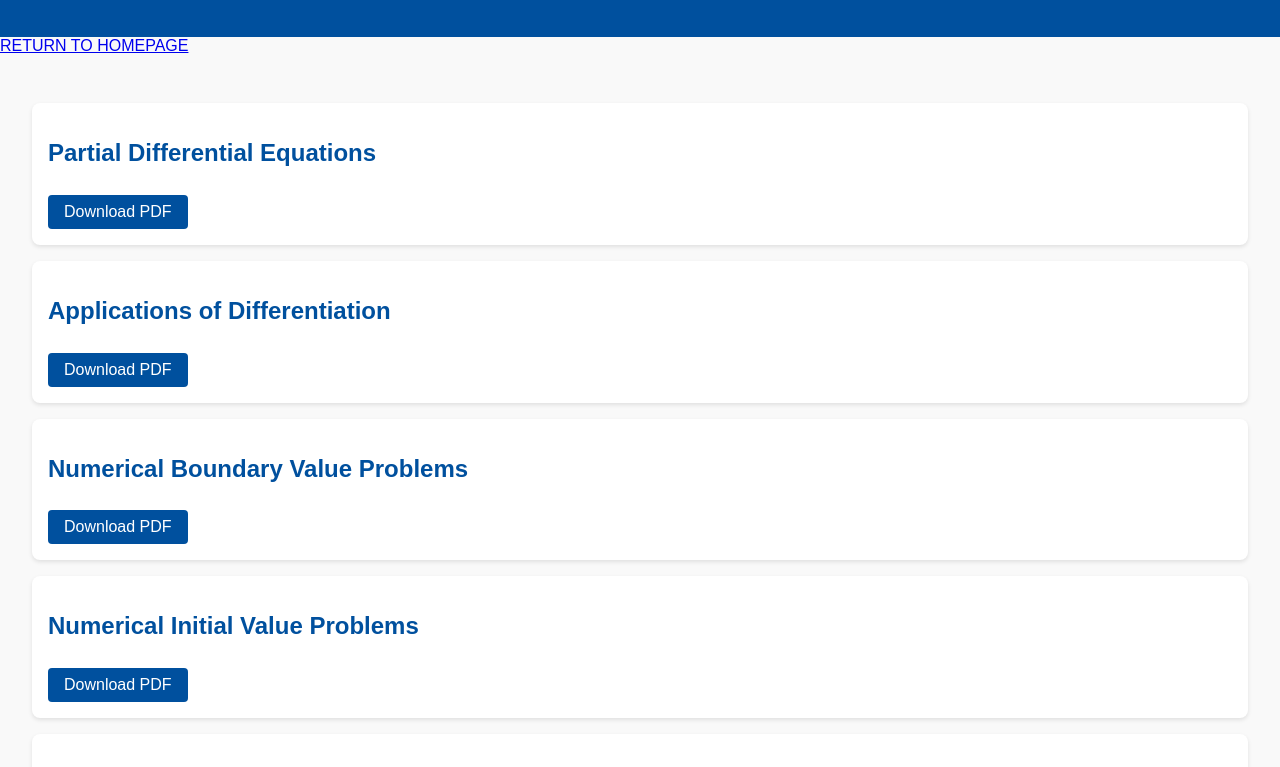
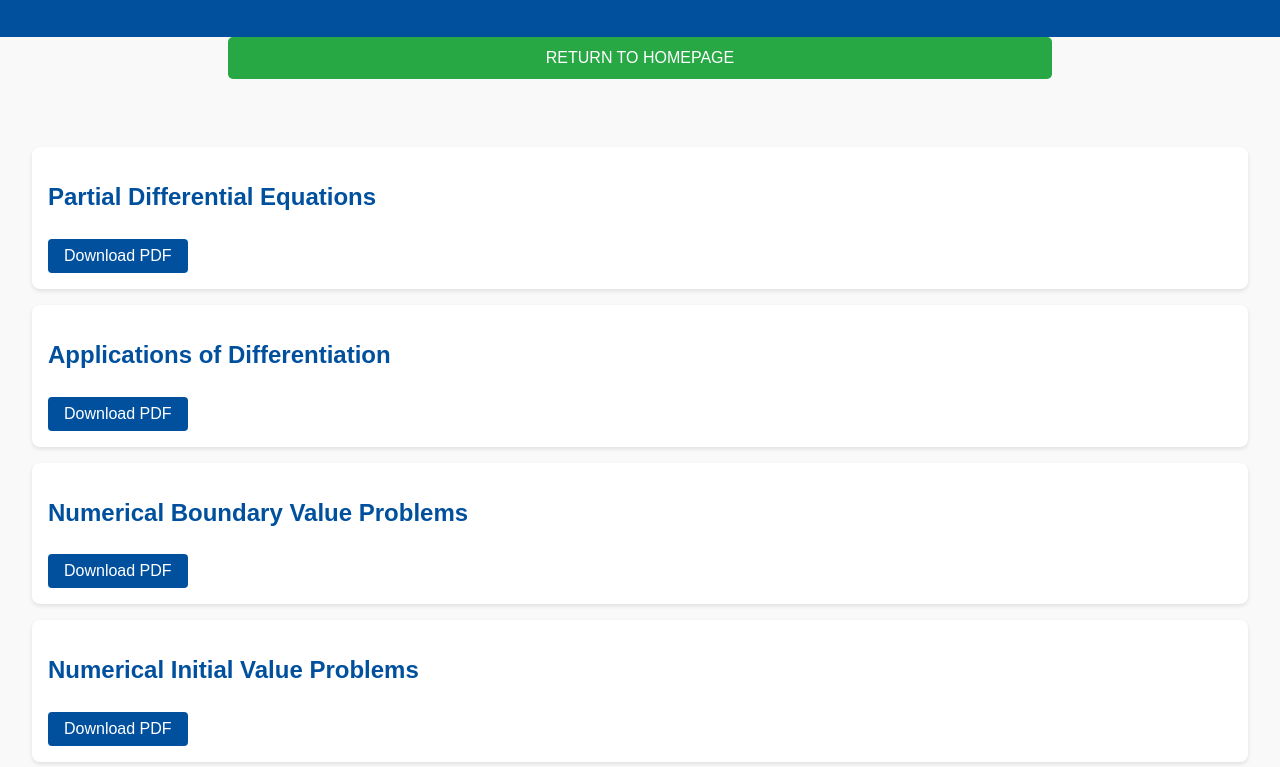
Before and after one commit to Downlaodableresources/calculus, a plain HTML site: page index.html in a window 1280 px wide. Shown: the part 90-857 px from the top of the page. Drawn offline with Linux system fonts and the light colour scheme.

Commit message:
Update styles.css

```diff
--- a/styles.css
+++ b/styles.css
@@ -59,3 +59,23 @@ footer {
   background: #f1f1f1;
   color: #666;
 }
+.return-home-btn {
+    display: block;
+    width: 100%;
+    max-width: 800px;
+    padding: 12px;
+    background-color: #28a745; /* Changed to green */
+    color: white;
+    border: none;
+    border-radius: 5px;
+    font-size: 16px;
+    cursor: pointer;
+    transition: background-color 0.3s;
+    margin: 0 auto 20px auto;
+    text-align: center;
+    text-decoration: none;
+}
+
+.return-home-btn:hover {
+    background-color: #218838; /* Changed to a darker green */
+}
```
